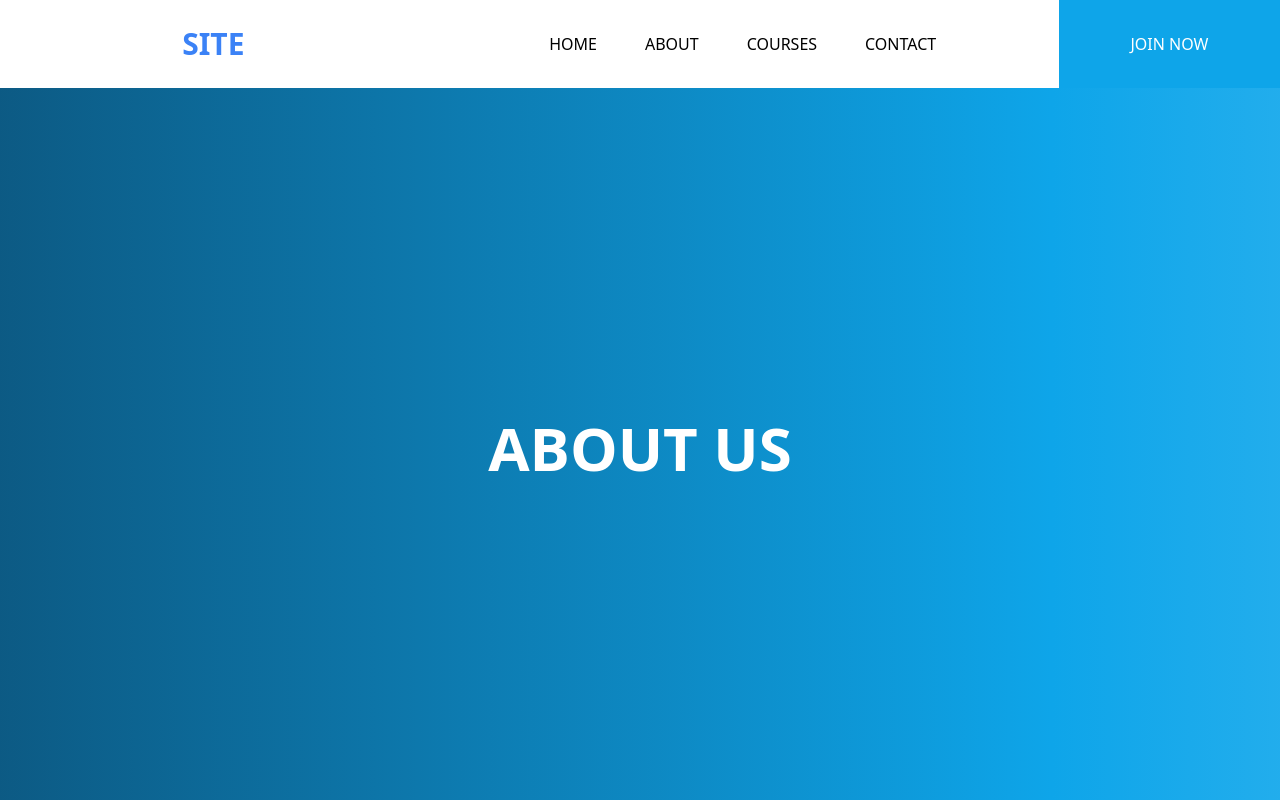
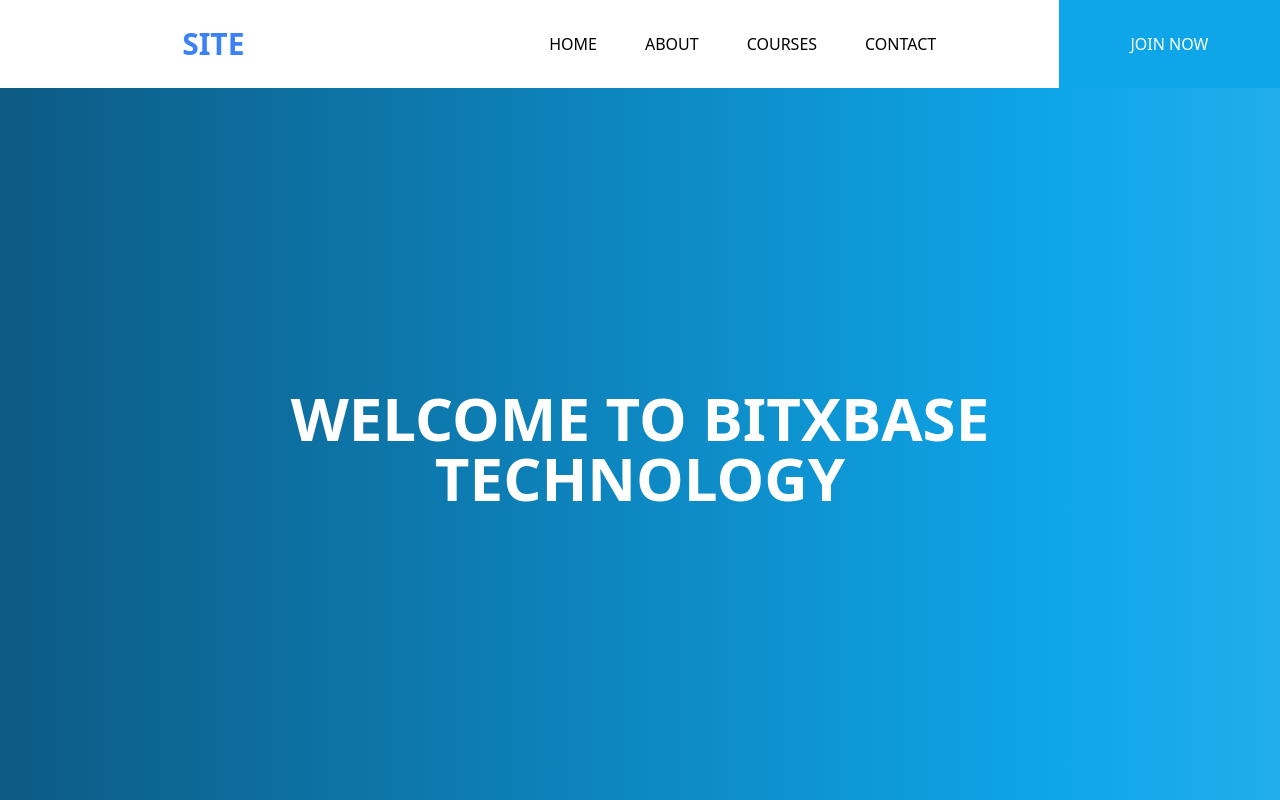
Before and after one commit to MichaelUzoh121/Bit, a React (Vite) app: page /about in a window 1280 px wide. Shown: the top 800 px of the page. Built offline with nearby package versions, Linux system fonts and the light colour scheme.

Commit message:
changes to home

```diff
--- a/src/About/Row1.jsx
+++ b/src/About/Row1.jsx
@@ -9,8 +9,8 @@ function Row1() {
       <div className=" grid items-center justify-items-center min-h-[90vh] bg-[length:200%_200%] animate-gradient bg-gradient-to-r from-sky-900 via-sky-500 to-sky-300">
         <div className=" w-[60%] grid items-center justify-center  ">
           <p className=" text-4xl md:text-6xl lg:text-6xl font-bold text-center uppercase  text-white">
-            {/* Welcome to Bitxbase Technology */}
-            About us
+            Welcome to Bitxbase Technology
+            {/* About us */}
           </p>
         </div>
       </div>
```
